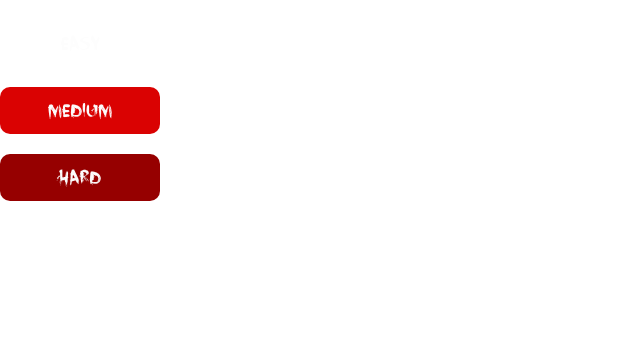
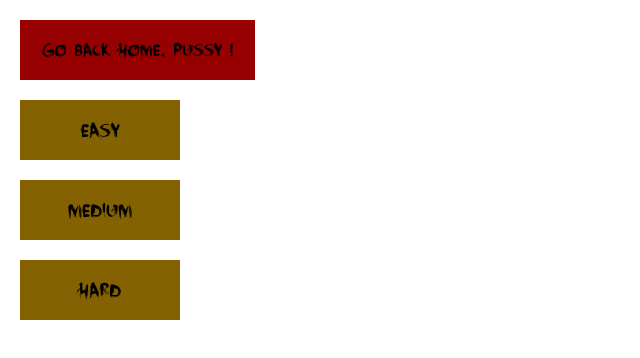
Before and after one commit to AnthoLbz/Memory-Horror-Game, a React (Create React App) app: page / in a window 1280 px wide. Shown: the top 358 px of the page, without its empty margins (0-640 px from the left). Built offline with nearby package versions, Linux system fonts and the light colour scheme.

Commit message:
buttons done

```diff
--- a/package.json
+++ b/package.json
@@ -37,5 +37,10 @@
       "last 1 firefox version",
       "last 1 safari version"
     ]
+  },
+  "devDependencies": {
+    "@craco/craco": "^5.6.4",
+    "@semantic-ui-react/craco-less": "^1.2.1",
+    "semantic-ui-less": "^2.4.1"
   }
 }
--- a/src/App.css
+++ b/src/App.css
@@ -1,5 +1,5 @@
-.App {
+/* .App {
   display: flex;
   flex-direction: column;
-  padding-top: 20px;
-}
+  justify-content: space-between;
+} */
--- a/src/App.js
+++ b/src/App.js
@@ -6,7 +6,19 @@ import "./components/button.css";
 export default function App() {
   return (
     <>
-    <div className="Button hvr-sweep-to-top">
+      <div className="Button">
+        <Button
+          onClick={() => {
+            console.log("You clicked!");
+          }}
+          type="button"
+          buttonSize="btn--medium"
+          buttonStyle="btn--return--solid"
+        >
+          Go back home, pussy !
+      </Button>
+      </div>
+      <div className="Button">
       <Button
         onClick={() => {
           console.log("You clicked!");
--- a/src/components/button.css
+++ b/src/components/button.css
@@ -1,91 +1,84 @@
 :root {
-  --easy: #dd4444;
-  --medium: #da0202;
+  --easy: #dd1515;
+  --medium: #c40505;
   --hard: #960000;
   --return: #fdfdfd;
 }
 
 .btn {
   font-family: "Faceyourfears", sans-serif;
-  font-weight: 400;
-  border-radius: 10px;
+  font-weight: 100;
+  height: 60px;
+  width: 200px;
   cursor: pointer;
-  transition: transform 0.3 ease;
+  display: flex;
+  align-items: center;
+  justify-content: center;
+  transition: 0.8s;
+  margin: 20px;
+}
+a {
+  font-family: "Faceyourfears";
+  font-size: 30px;
+  text-transform: capitalize;
+  text-decoration: none;
+
 }
 
+/*button styles */
 .btn--easy--solid {
-  background-color: transparent;
+  color: black;
+  border: none;
+  background: -webkit-linear-gradient(rgb(133, 98, 1) 50%,var(--easy) 50%);
+  background-size: 200px 120px;
+}
+.btn--easy--solid:hover {
+  background-position: 0 -60px ;
   color: var(--return);
-  border: none;
 }
 .btn--medium--solid {
-  background-color: var(--medium);
+  color: black;
+  border: none;
+  background: -webkit-linear-gradient(rgb(133, 98, 1) 50%,var(--medium) 50%);
+  background-size: 200px 120px;
+}
+.btn--medium--solid:hover {
+  background-position: 0 -60px ;
   color: var(--return);
-  border: none;
 }
 .btn--hard--solid {
-  background-color: var(--hard);
+  color: black;
+  border: none;
+  background: -webkit-linear-gradient(rgb(133, 98, 1) 50%,var(--hard) 50%);
+  background-size: 200px 120px;
+}
+.btn--hard--solid:hover {
+  background-position: 0 -60px ;
   color: var(--return);
-  border: none;
 }
 .btn--return--solid {
-  background-color: var(--return);
-  color: var(--return);
+  color: black;
   border: none;
+  background: -webkit-linear-gradient(0deg,var(--hard) 50%,var(--return) 50%);
+  background-size: 470px 120px;
 }
+
+.btn--return--solid:hover {
+  background-position: -235px 0;
+  color: black;
+}
+
 
 /*button size */
 
 .btn--medium {
   padding: 10px 20px;
   font-size: 18px;
+  width: 235px;
 }
 
 .btn--large {
   padding: 15px 30px;
   font-size: 20px;
   width: 160px;
-  margin-top: 20px;
 }
-
-.hvr-sweep-to-top {
-  display: inline-block;
-  border-radius: 10px;
-  vertical-align: middle;
-  -webkit-transform: perspective(1px) translateZ(0);
-  transform: perspective(1px) translateZ(0);
-  box-shadow: 0 0 1px rgba(0, 0, 0, 0);
-  position: relative;
-  -webkit-transition-property: color;
-  transition-property: color;
-  -webkit-transition-duration: 0.3s;
-  transition-duration: 0.3s;
-}
-.hvr-sweep-to-top:before {
-  content: "";
-  position: absolute;
-  border-radius: 10px;
-  z-index: -1;
-  top: 0;
-  left: 0;
-  right: 0;
-  bottom: 0;
-  background: var(--easy);
-  -webkit-transform: scaleY(0);
-  transform: scaleY(0);
-  -webkit-transform-origin: 50% 100%;
-  transform-origin: 50% 100%;
-  -webkit-transition-property: transform;
-  transition-property: transform;
-  -webkit-transition-duration: 0.3s;
-  transition-duration: 0.3s;
-  -webkit-transition-timing-function: ease-out;
-  transition-timing-function: ease-out;
-}
-.hvr-sweep-to-top:hover, .hvr-sweep-to-top:focus, .hvr-sweep-to-top:active {
-  color: rgb(138, 7, 7);
-}
-.hvr-sweep-to-top:hover:before, .hvr-sweep-to-top:focus:before, .hvr-sweep-to-top:active:before {
-  -webkit-transform: scaleY(1);
-  transform: scaleY(1);
-}
```
Also changed, not shown: src/images/landing.png (added), 1 other file (tests, documents, lock files or other folders).
